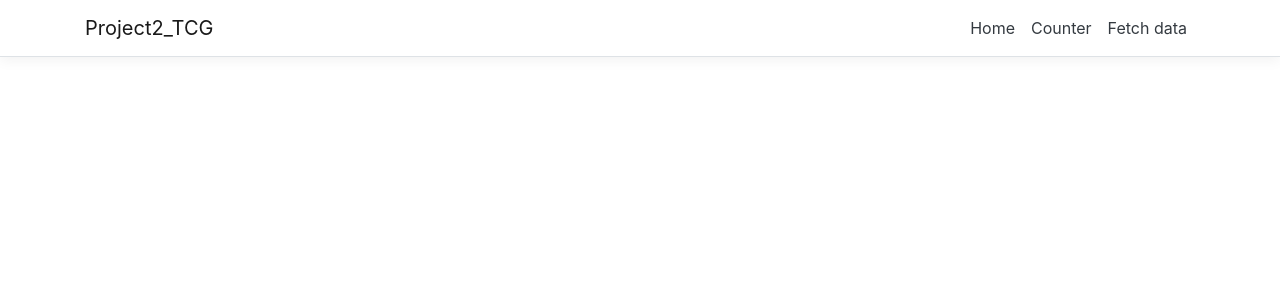
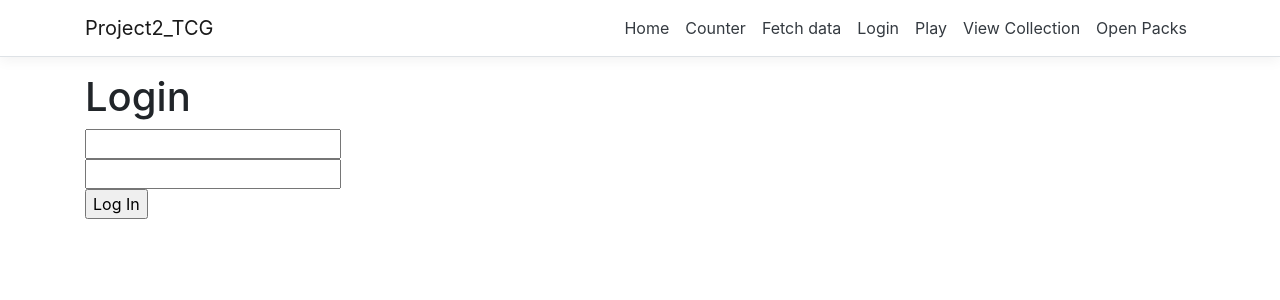
Before and after one commit to Rearles/Project2-Ryan-Earles, an Angular app in the folder Project2-TCG/Project2-TCG/ClientApp/: page /login in a window 1280 px wide. Before the commit this address led to /. Shown: the top 300 px of the page. Built offline with nearby package versions, Linux system fonts and the light colour scheme.

Commit message:
Layed out navigation using angular

```diff
--- /dev/null
+++ b/Project2-TCG/Project2-TCG/ClientApp/src/app/collection/collection.component.html
@@ -0,0 +1 @@
+<h1>where you view your collection</h1>
--- /dev/null
+++ b/Project2-TCG/Project2-TCG/ClientApp/src/app/login/login.component.html
@@ -0,0 +1,13 @@
+
+<h1>Login</h1>
+<form>
+  <div>
+  <input type="text" id="login"  name="login">
+  </div>
+  <div>
+    <input type="text" id="password"  name="login">
+  </div>
+  <div>
+    <input type="submit"  value="Log In">
+  </div>
+</form>
--- a/Project2-TCG/Project2-TCG/ClientApp/src/app/nav-menu/nav-menu.component.html
+++ b/Project2-TCG/Project2-TCG/ClientApp/src/app/nav-menu/nav-menu.component.html
@@ -20,22 +20,27 @@
         [ngClass]="{ show: isExpanded }"
       >
         <ul class="navbar-nav flex-grow">
-          <li
-            class="nav-item"
-            [routerLinkActive]="['link-active']"
-            [routerLinkActiveOptions]="{ exact: true }"
-          >
+          <li class="nav-item"
+              [routerLinkActive]="['link-active']"
+              [routerLinkActiveOptions]="{ exact: true }">
             <a class="nav-link text-dark" [routerLink]="['/']">Home</a>
           </li>
           <li class="nav-item" [routerLinkActive]="['link-active']">
-            <a class="nav-link text-dark" [routerLink]="['/counter']"
-              >Counter</a
-            >
+            <a class="nav-link text-dark" [routerLink]="['/counter']">Counter</a>
           </li>
           <li class="nav-item" [routerLinkActive]="['link-active']">
-            <a class="nav-link text-dark" [routerLink]="['/fetch-data']"
-              >Fetch data</a
-            >
+            <a class="nav-link text-dark" [routerLink]="['/fetch-data']">Fetch data</a>
+          <li class="nav-item" [routerLinkActive]="['link-active']">
+            <a class="nav-link text-dark" [routerLink]="['/login']">Login</a>
+          </li>
+          <li class="nav-item" [routerLinkActive]="['link-active']">
+            <a class="nav-link text-dark" [routerLink]="['/play']">Play</a>
+          </li>
+          <li class="nav-item" [routerLinkActive]="['link-active']">
+            <a class="nav-link text-dark" [routerLink]="['/collection']">View Collection</a>
+          </li>
+          <li class="nav-item" [routerLinkActive]="['link-active']">
+            <a class="nav-link text-dark" [routerLink]="['/open']">Open Packs</a>
           </li>
         </ul>
       </div>
--- /dev/null
+++ b/Project2-TCG/Project2-TCG/ClientApp/src/app/open/open.component.html
@@ -0,0 +1 @@
+<h1>where you open packs</h1>
--- /dev/null
+++ b/Project2-TCG/Project2-TCG/ClientApp/src/app/play/play.component.html
@@ -0,0 +1 @@
+<h1>This will be the game board component</h1>
```
Also changed, not shown: Project2-TCG/Project2-TCG/ClientApp/src/app/app.module.ts (+13 -1 lines), Project2-TCG/Project2-TCG/ClientApp/src/app/collection/collection.component.ts (added, +9 -0 lines), Project2-TCG/Project2-TCG/ClientApp/src/app/login/login.component.ts (added, +9 -0 lines), Project2-TCG/Project2-TCG/ClientApp/src/app/open/open.component.ts (added, +9 -0 lines), Project2-TCG/Project2-TCG/ClientApp/src/app/play/play.component.ts (added, +9 -0 lines), 2 other files (tests, documents, lock files or other folders).
